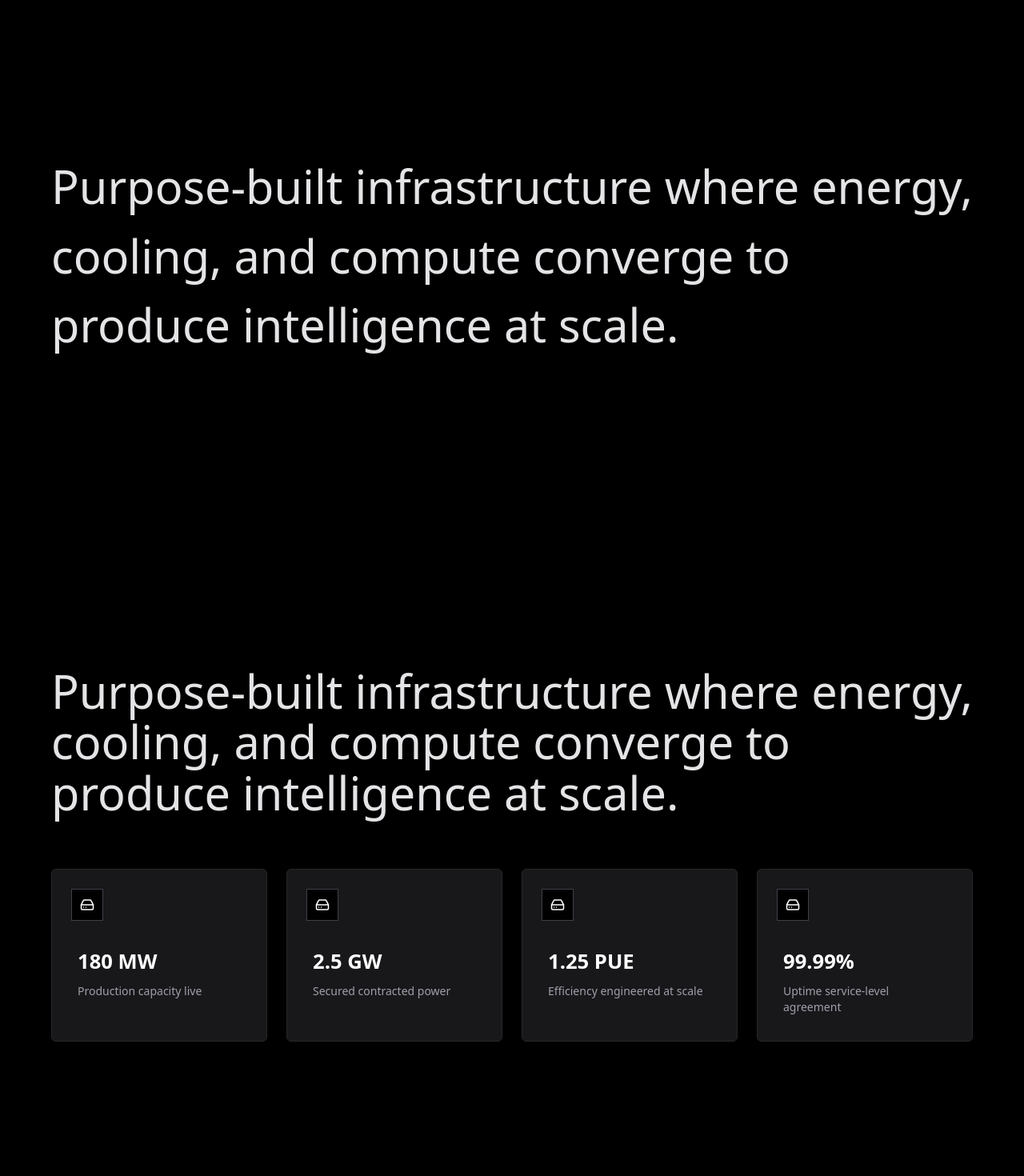
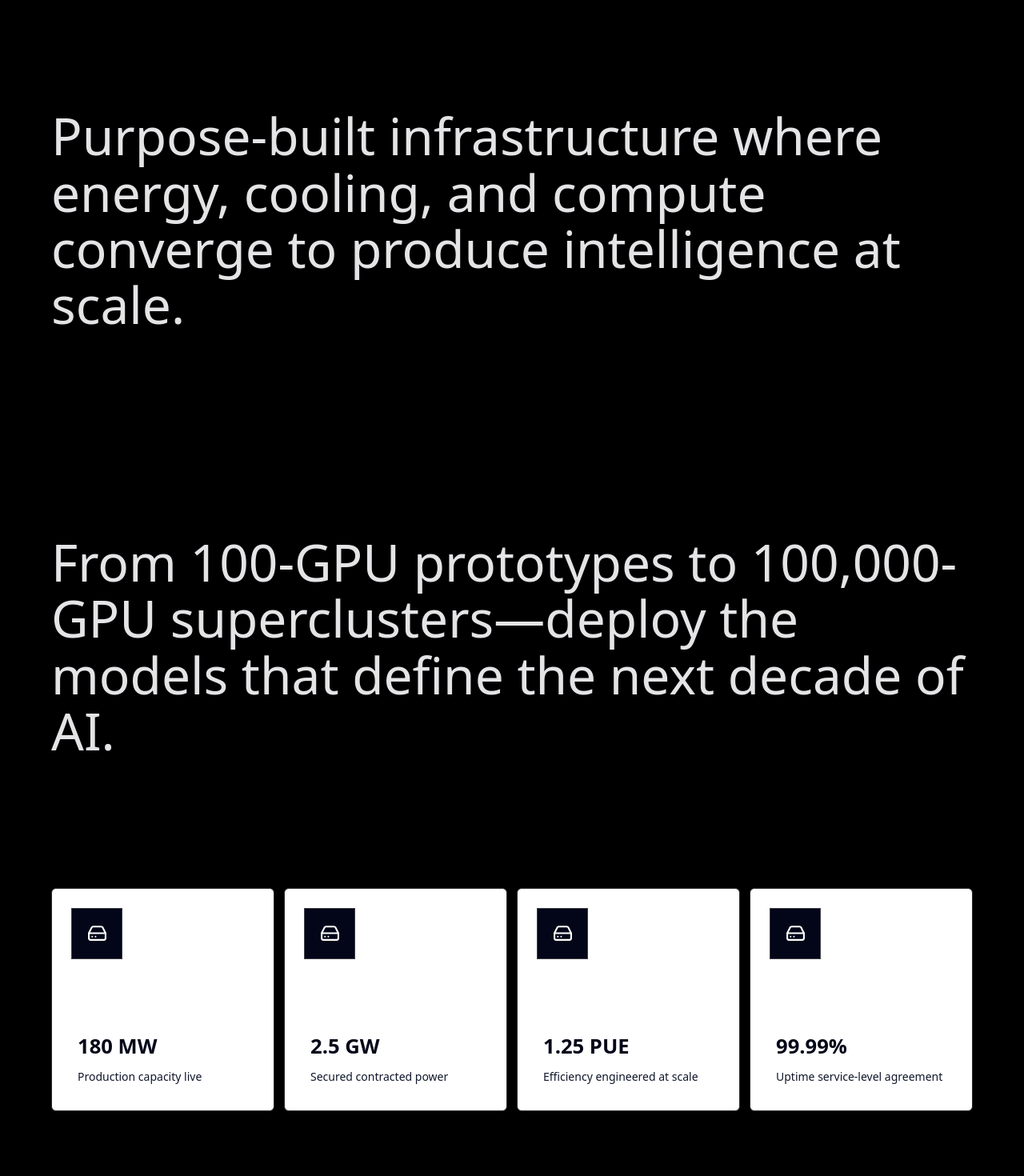
Before and after one commit to SpizhovyiMaxDev/infinite--compute, a React (Vite) app: page / in a window 1280 px wide. Shown: the part 880-2350 px from the top of the page at 80% size. Built offline with nearby package versions, Linux system fonts and the light colour scheme.

Commit message:
Layout fixes

```diff
--- a/src/pages/BareMetal/sections/Hero.tsx
+++ b/src/pages/BareMetal/sections/Hero.tsx
@@ -3,10 +3,10 @@ import StatCard from "../../../ui/StatCard";
 
 export default function Hero() {
   return (
-    <section className="relative w-full bg-black text-white overflow-hidden">
+    <section className="relative w-full bg-black text-white overflow-hidden pb-32">
       <div className="mx-auto px-4 sm:px-16">
-        <div className="min-h-screen py-2 flex justify-end flex-col pt-25">
-          <div className="mb-auto">
+        <div className="min-h-screen mb-19 flex justify-end flex-col pt-25">
+          <div className="mb-auto mt-10">
             <div className="mb-6 flex items-center gap-2 text-sm text-white">
               <span className="h-2 w-2 bg-green-400" />
               Bare Metal
@@ -16,7 +16,6 @@ export default function Hero() {
               font-semibold leading-[1.05]
               text-[clamp(2.5rem,6vw,5.5rem)]
               tracking-tight
-              max-w-5xl
             "
             >
               <span>Where Gigawatts</span>
@@ -65,29 +64,30 @@ export default function Hero() {
 
 
 
-        <div className="h-full flex items-center  min-h-screen">
-          <h2 className="text-[clamp(1.8rem,4.5vw,3.8rem)] text-zinc-200 max-w-6xl">
-          Purpose-built infrastructure where energy, cooling, and compute converge to produce intelligence at scale.
+        <div className="h-full flex items-center  min-h-[70vh]">
+          <h2 className="text-[clamp(1.8rem,5vw,7.2rem)] text-zinc-200 leading-[1.1]">
+            Purpose-built infrastructure where energy, cooling, and compute converge to produce intelligence at scale.
           </h2>
         </div>
 
 
-        <div className="min-h-screen h-full">
+        <div>
 
-        <div className="mt-28 max-w-6xl">
+        <div className="mt-28">
           <h2
             className="
             font-medium leading-[1.1]
-            text-[clamp(1.8rem,4.5vw,3.8rem)]
+            text-[clamp(1.8rem,5vw,7.2rem)]
             text-zinc-200
+            mb-40
             "
             >
-            Purpose-built infrastructure where energy, cooling, and compute converge to produce
-            intelligence at scale.
+From 100-GPU prototypes to 100,000-GPU superclusters—deploy the models that define the next decade of AI.
+
           </h2>
         </div>
 
-        <div className="mt-16 grid grid-cols-1 sm:grid-cols-2 lg:grid-cols-4 gap-6">
+        <div className="mt-16 grid grid-cols-1 sm:grid-cols-2 lg:grid-cols-4 gap-3">
           <StatCard title="180 MW" subtitle="Production capacity live" />
           <StatCard title="2.5 GW" subtitle="Secured contracted power" />
           <StatCard title="1.25 PUE" subtitle="Efficiency engineered at scale" />
--- a/src/ui/StatCard.tsx
+++ b/src/ui/StatCard.tsx
@@ -7,17 +7,17 @@ type StatCardProps = {
 
 function StatCard({ title, subtitle }: StatCardProps) {
   return (
-    <div className="bg-zinc-900 border border-zinc-800 p-8 rounded-md relative group hover:border-green-500 transition">
-      {/* Icon */}
+    <div className="bg-white border border-zinc-800 p-8 rounded-md relative group transition aspect-square flex flex-col justify-between">
+
       <div className="absolute top-6 left-6">
-        <div className="h-10 w-10 bg-black border border-zinc-700 flex items-center justify-center">
-          <HardDrive size={18} className="text-white" />
+        <div className="w-15 h-15 sm:h-[5vw] sm:w-[5vw] bg-slate-950 border border-zinc-700 flex items-center justify-center">
+          <HardDrive size={25} className="text-white" />
         </div>
       </div>
 
-      <div className="mt-16">
-        <h3 className="text-[clamp(1.5rem,2vw,2rem)] font-semibold">{title}</h3>
-        <p className="mt-2 text-sm text-zinc-400">{subtitle}</p>
+      <div className="mt-auto">
+        <h3 className="text-[clamp(1.5rem,2vw,2.4rem)] font-semibold text-slate-950">{title}</h3>
+        <p className="mt-2 text-sm md:text-md text-slate-900">{subtitle}</p>
       </div>
     </div>
   );
```
